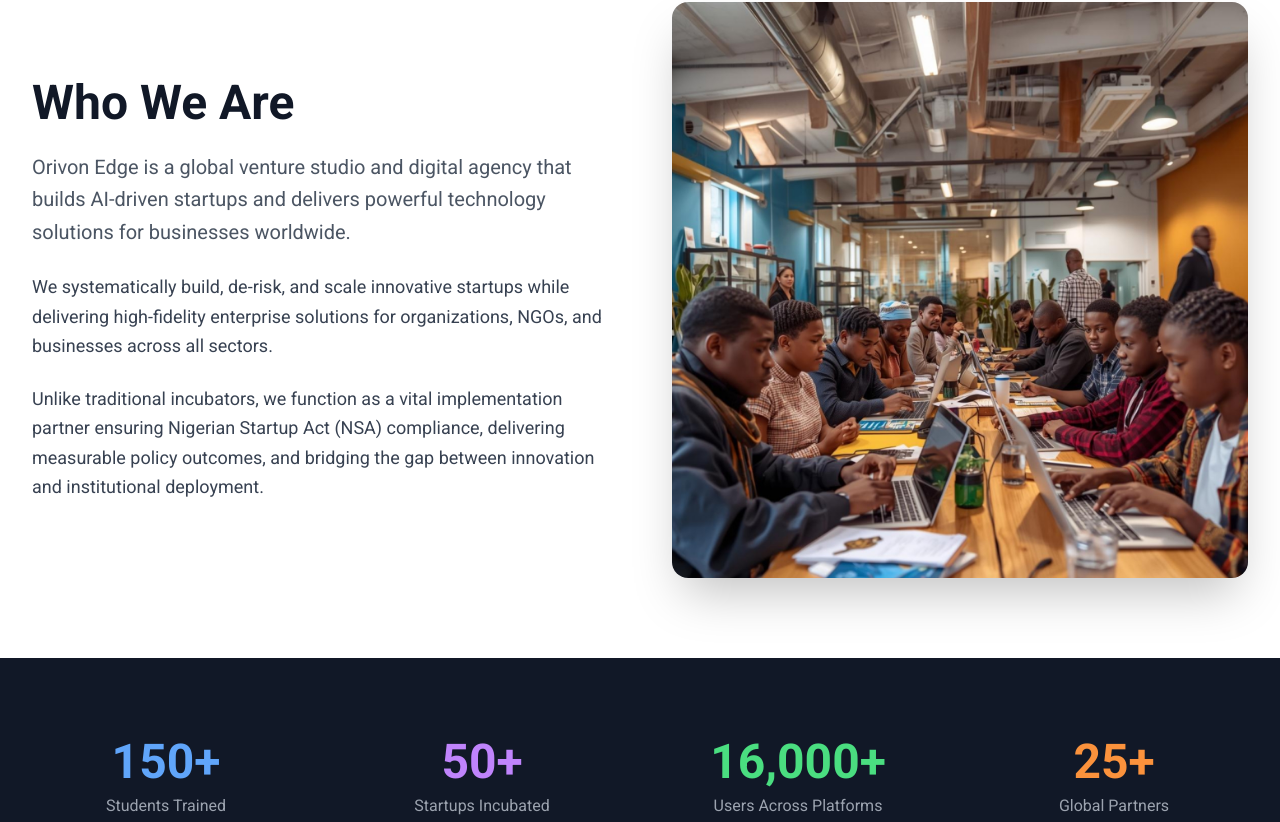
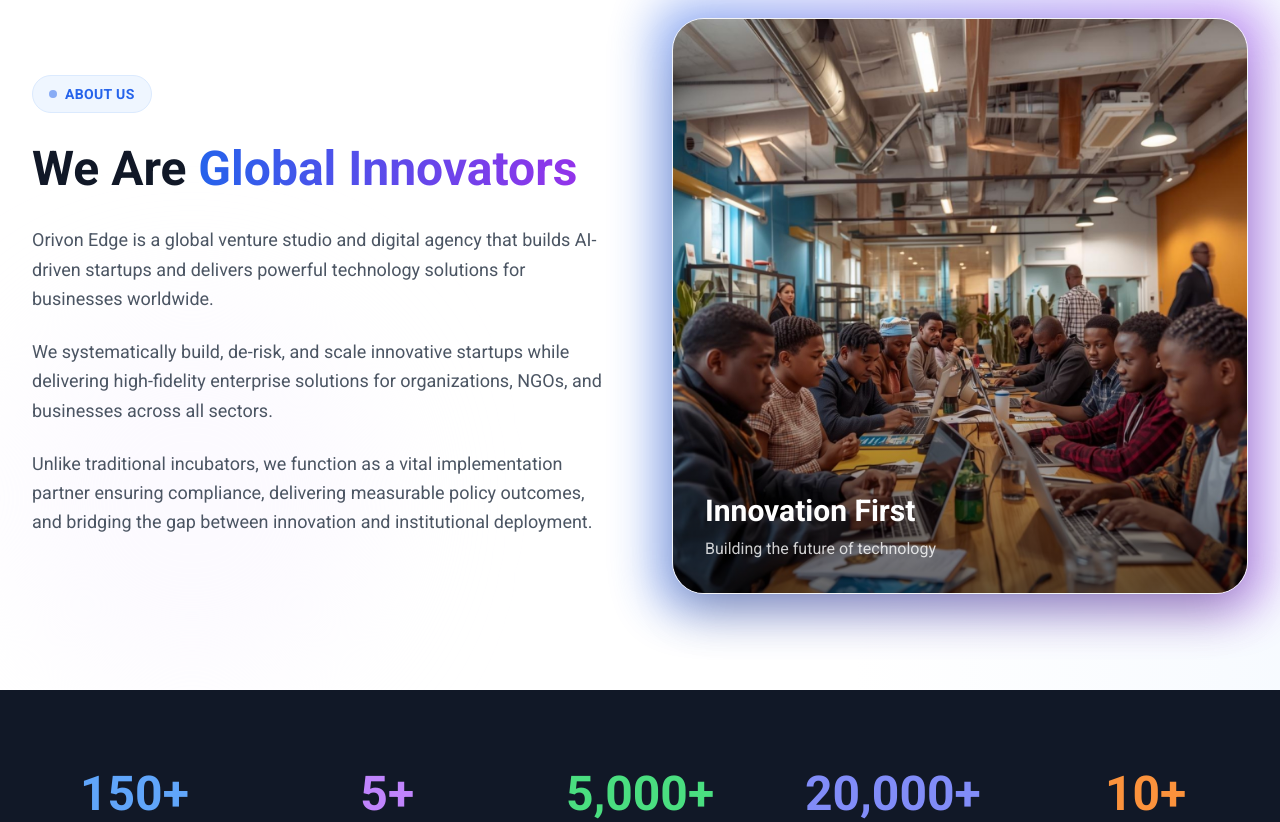
Before and after one commit to sagegottrill/orivon_edge, a React (Vite) app: page / in a window 1280 px wide. Shown: the part 878-1700 px from the top of the page. Built offline with nearby package versions, Linux system fonts and the light colour scheme.

Commit message:
Update Who We Are section and Trust Metrics

```diff
--- a/src/pages/Home.tsx
+++ b/src/pages/Home.tsx
@@ -186,29 +186,54 @@
             </section>
 
             {/* Who We Are */}
-            <section className="py-20 bg-white">
-                <div className="max-w-7xl mx-auto px-6 lg:px-8">
-                    <div className="grid md:grid-cols-2 gap-16 items-center">
-                        <div>
-                            <h2 className="text-4xl lg:text-5xl font-bold text-gray-900 mb-6">
-                                Who We Are
+            <section className="py-24 bg-white relative overflow-hidden">
+                {/* Background Decoration */}
+                <div className="absolute top-0 right-0 w-1/3 h-full bg-gradient-to-l from-blue-50/50 to-transparent pointer-events-none" />
+                <div className="absolute bottom-0 left-0 w-96 h-96 bg-purple-50/50 rounded-full blur-3xl pointer-events-none" />
+
+                <div className="max-w-7xl mx-auto px-6 lg:px-8 relative z-10">
+                    <div className="grid lg:grid-cols-2 gap-16 items-center">
+                        <div className="space-y-8">
+                            <div className="inline-flex items-center gap-2 px-4 py-2 rounded-full bg-blue-50 border border-blue-100 text-blue-600 text-sm font-semibold tracking-wide uppercase">
+                                <span className="w-2 h-2 rounded-full bg-blue-600 animate-pulse" />
+                                About Us
+                            </div>
+
+                            <h2 className="text-4xl lg:text-5xl font-bold text-gray-900 leading-tight">
+                                We Are <span className="text-transparent bg-clip-text bg-gradient-to-r from-blue-600 to-purple-600">Global Innovators</span>
                             </h2>
-                            <p className="text-xl text-gray-600 leading-relaxed mb-6">
+
+                            <div className="space-y-6 text-lg text-gray-600">
+                                <p className="leading-relaxed">
                                     Orivon Edge is a global venture studio and digital agency that builds AI-driven startups and delivers powerful technology solutions for businesses worldwide.
                                 </p>
-                            <p className="text-lg text-gray-700 leading-relaxed mb-6">
+                                <p className="leading-relaxed">
                                     We systematically build, de-risk, and scale innovative startups while delivering high-fidelity enterprise solutions for organizations, NGOs, and businesses across all sectors.
                                 </p>
-                            <p className="text-lg text-gray-700 leading-relaxed">
-                                Unlike traditional incubators, we function as a vital implementation partner ensuring Nigerian Startup Act (NSA) compliance, delivering measurable policy outcomes, and bridging the gap between innovation and institutional deployment.
+                                <p className="leading-relaxed">
+                                    Unlike traditional incubators, we function as a vital implementation partner ensuring compliance, delivering measurable policy outcomes, and bridging the gap between innovation and institutional deployment.
                                 </p>
                             </div>
+
+
+                        </div>
+
                         <div className="relative">
+                            <div className="absolute -inset-4 bg-gradient-to-r from-blue-600 to-purple-600 rounded-[2rem] opacity-20 blur-xl animate-pulse" />
+                            <div className="relative rounded-[2rem] overflow-hidden shadow-2xl border border-gray-100">
                                 <img
                                     src="/ORI/1.jpg"
                                     alt="Strategic partnership collaboration"
-                                className="rounded-2xl shadow-2xl w-full h-auto object-cover"
+                                    className="w-full h-full object-cover transform hover:scale-105 transition-transform duration-700"
                                 />
+                                <div className="absolute inset-0 bg-gradient-to-t from-black/60 via-transparent to-transparent" />
+                                <div className="absolute bottom-0 left-0 p-8 text-white">
+                                    <div className="text-3xl font-bold mb-2">Innovation First</div>
+                                    <p className="text-white/80">Building the future of technology</p>
+                                </div>
+                            </div>
+
+
                         </div>
                     </div>
                 </div>
@@ -217,7 +242,7 @@
             {/* Trust Metrics */}
             <section className="py-20 bg-gray-900 text-white">
                 <div className="max-w-7xl mx-auto px-6 lg:px-8">
-                    <div className="grid grid-cols-2 md:grid-cols-4 gap-12 text-center">
+                    <div className="grid grid-cols-2 md:grid-cols-5 gap-12 text-center">
                         <div>
                             <div className="text-4xl lg:text-5xl font-bold text-blue-400 mb-2">
                                 <CountUp end={150} suffix="+" />
@@ -226,19 +251,25 @@
                         </div>
                         <div>
                             <div className="text-4xl lg:text-5xl font-bold text-purple-400 mb-2">
-                                <CountUp end={50} suffix="+" />
+                                <CountUp end={5} suffix="+" />
                             </div>
                             <p className="text-gray-400">Startups Incubated</p>
                         </div>
                         <div>
                             <div className="text-4xl lg:text-5xl font-bold text-green-400 mb-2">
-                                <CountUp end={16000} suffix="+" />
+                                <CountUp end={5000} suffix="+" />
+                            </div>
+                            <p className="text-gray-400">Youth Empowered Across Ventures</p>
+                        </div>
+                        <div>
+                            <div className="text-4xl lg:text-5xl font-bold text-indigo-400 mb-2">
+                                <CountUp end={20000} suffix="+" />
                             </div>
                             <p className="text-gray-400">Users Across Platforms</p>
                         </div>
                         <div>
                             <div className="text-4xl lg:text-5xl font-bold text-orange-400 mb-2">
-                                <CountUp end={25} suffix="+" />
+                                <CountUp end={10} suffix="+" />
                             </div>
                             <p className="text-gray-400">Global Partners</p>
                         </div>
```
Also changed, not shown: public/Nash.png (added). Lines whose indentation alone changed are shown as unchanged.
